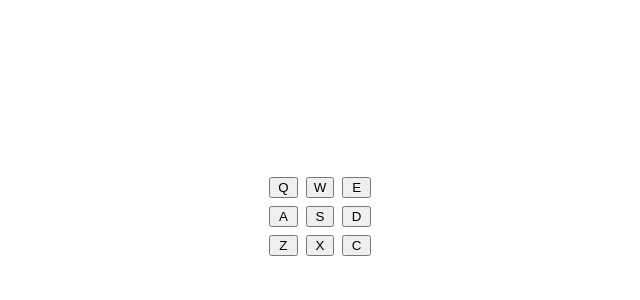
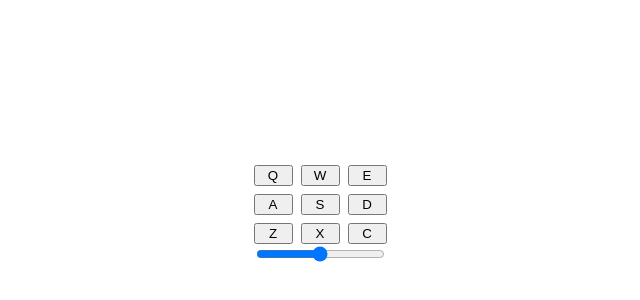
Before and after one commit to spfave/fcc-certificate-projects, a React (Vite) app in the folder front-end/drum-machine/: page / in a window 1280 px wide. Shown: the part 184-484 px from the top of the page, without its empty margins (320-960 px from the left). Built offline with nearby package versions, Linux system fonts and the light colour scheme.

Commit message:
Add volume control

```diff
--- a/front-end/drum-machine/src/components/drum-machine.tsx
+++ b/front-end/drum-machine/src/components/drum-machine.tsx
@@ -1,4 +1,4 @@
-import { useCallback, useEffect, useState } from 'react';
+import { useCallback, useEffect, useRef, useState } from 'react';
 
 import './drum-machine.css';
 
@@ -8,6 +8,7 @@ type DrumSound = {
 	soundSrc: string;
 };
 
+const initialVolume = 0.5;
 const drumSounds: Map<string, DrumSound> = new Map([
 	['Q', { soundName: 'Heater 1', soundSrc: 'audio/Heater-1.mp3' }],
 	['W', { soundName: 'Heater 2', soundSrc: 'audio/Heater-2.mp3' }],
@@ -21,18 +22,20 @@ const drumSounds: Map<string, DrumSound> = new Map([
 ]);
 
 // Utility functions
-function playSound(soundKey: string) {
+function playSound(soundKey: string, volume: number) {
 	const sound = document.getElementById(soundKey) as HTMLAudioElement;
 	sound.currentTime = 0;
+	sound.volume = volume;
 	sound.play();
 }
 
 // Component: Drum Machine
 export default function DrumMachine() {
+	const volume = useRef(initialVolume);
 	const [displaySound, setDisplaySound] = useState('');
 
 	function handlePlaySound(soundKey: string) {
-		playSound(soundKey);
+		playSound(soundKey, volume.current);
 		setDisplaySound((drumSounds.get(soundKey) as DrumSound).soundName);
 	}
 
@@ -50,10 +53,26 @@ export default function DrumMachine() {
 		return () => window.removeEventListener('keydown', handlePlayKeySound);
 	}, [handlePlayKeySound]);
 
+	function handleChangeVolume(event: React.ChangeEvent<HTMLInputElement>) {
+		volume.current = event.target.valueAsNumber;
+	}
+
 	return (
 		<div id="drum-machine">
 			<DrumBoard handlePlaySound={handlePlaySound} />
 			<div id="display">{displaySound}</div>
+			<div id="drum-controls">
+				<label htmlFor="volume" />
+				<input
+					title="volume control"
+					type="range"
+					min="0"
+					max="1"
+					step="0.01"
+					defaultValue={initialVolume}
+					onChange={handleChangeVolume}
+				/>
+			</div>
 		</div>
 	);
 }
```
